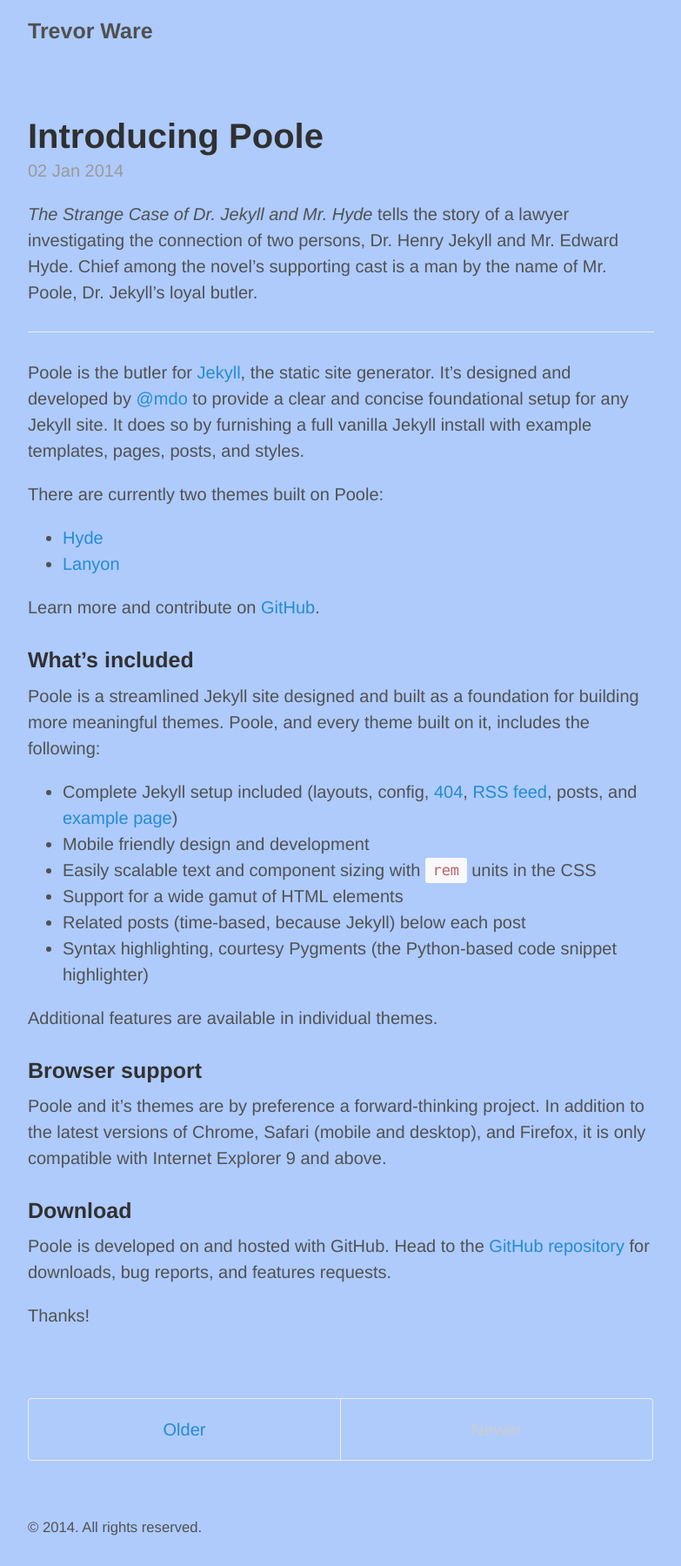
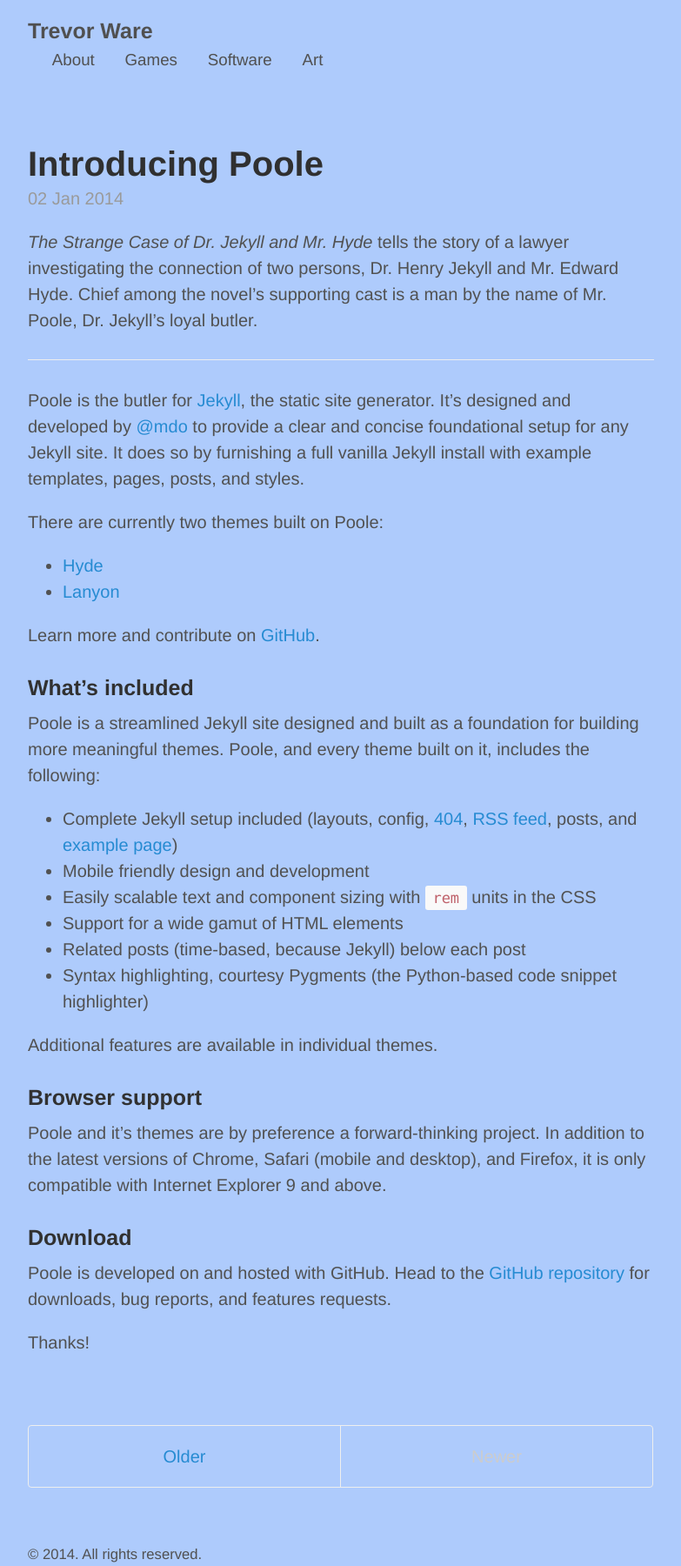
Before and after one commit to twarrre/twarrre.github.io, a Jekyll site: the page built from index.html, in a window 1280 px wide. Shown: the whole page at 87% size, without its empty margins (248-1031 px from the left). Built offline with Jekyll 4.4.1, drawn with Linux system fonts in a browser that asks for light colours; the list of posts is cut into pages by our own code; before the commit the page ends 1769 px from its top, so only the background shows below that.

Commit message:
added a list of variables for a nav bar, and added the nav bar to the default layout.

```diff
--- a/_config.yml
+++ b/_config.yml
@@ -17,3 +17,9 @@
 version:          1.0.0
 github:
   repo:           https://github.com/twarrre/twarrre.github.io
+
+pages_list:
+  About: '/about'
+  Games: '/games'
+  Software: '/software'
+  Art: '/art'
--- a/_layouts/default.html
+++ b/_layouts/default.html
@@ -11,6 +11,12 @@
           <a href="{{ site.baseurl }}" title="Home">{{ site.title }}</a>
           <small>{{ site.tagline }}</small>
         </h3>
+		<h3 class="masthead-title">
+		{% for page in site.pages_list %}
+		  &nbsp;&nbsp;&nbsp;
+		  <small><a href="{{ page[1]  }}">{{ page[0] }}</a></small>
+		{% endfor %}
+		</h3>
       </header>
 
       <main>
```
